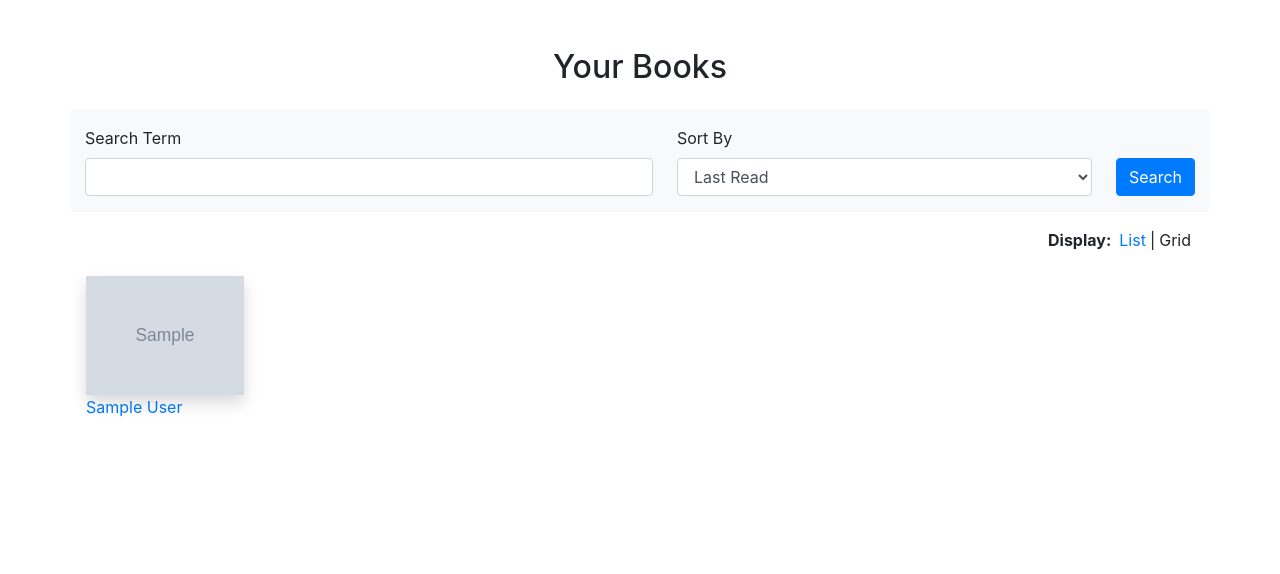
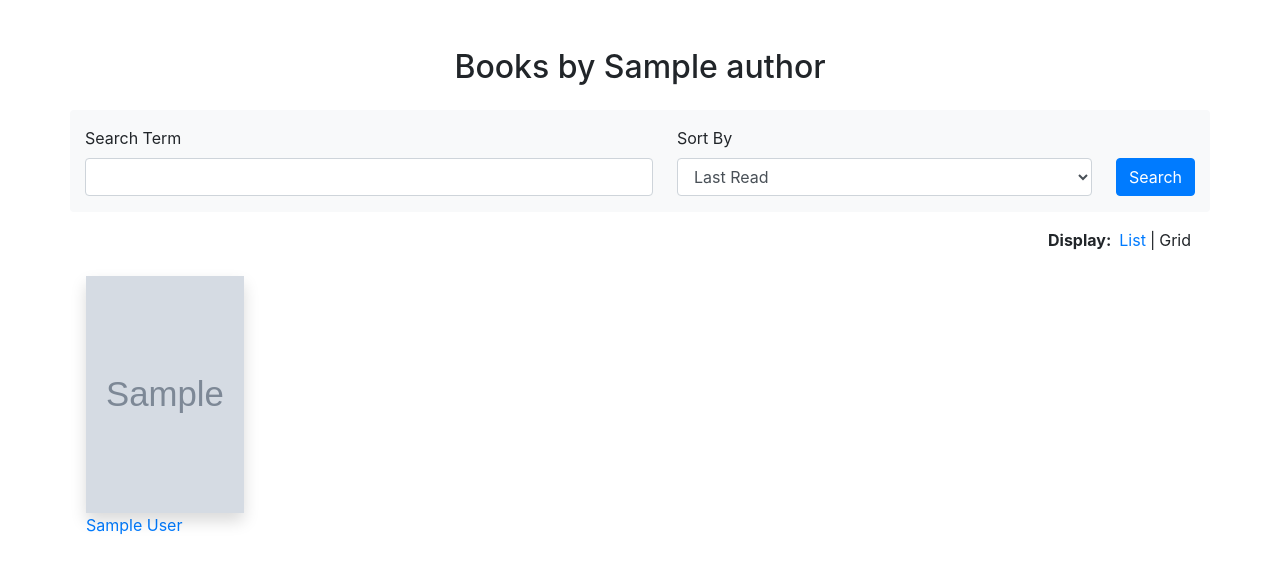
Before and after one commit to tmattmac/nebook, a Flask app: page /?author=1 in a window 1280 px wide. Shown: the part 56-630 px from the top of the page. Run offline with Flask 2, Linux system fonts and the light colour scheme; a user stored in the database is signed in; tables that the repository leaves empty hold one stand-in row (values such as "Sample post"); grey boxes marked "Sample" are stand-in pictures; parts of the project's set-up code (start-up, migrations or seed data) failed here and were passed over; some libraries are stand-ins or nearby versions.

Commit message:
titles now appear correctly

```diff
--- a/app.py
+++ b/app.py
@@ -33,7 +33,7 @@ app.register_blueprint(ajax, url_prefix='/api')
 @app.route('/')
 @login_required
 def index():
-    books, count = build_query(**request.args)
+    books, search_meta = build_query(**request.args)
 
     form = BookSearchForm(
         csrf_enabled=False,
@@ -46,12 +46,12 @@ def index():
     #folderId = gdrive.get_app_folder_id(credentials)
     #files = gdrive.get_all_epub_file_ids(credentials)
 
-    # Test epub opening
-    # from lib.epubtag import EpubBook
-    # file = gdrive.download_file(credentials, files[0])
-    # epub = EpubBook(file)
-
-    return render_template('index.html', books=books, books_count=count, form=form)
+    return render_template(
+        'index.html',
+        books=books,
+        search_meta=search_meta,
+        form=form
+    )
 
 @app.route('/book/<book_id>')
 @login_required
--- a/reader.py
+++ b/reader.py
@@ -25,4 +25,4 @@ def reader_view(book_id):
     except:
         pass
 
-    return render_template('reader.html')
+    return render_template('reader.html', book=book)
--- a/scss/styles.scss
+++ b/scss/styles.scss
@@ -23,3 +23,32 @@
 .inline-comma-list li:last-child::after {
     content: "";
 }
+
+.cover-image-container {
+    position: relative;
+    overflow: hidden;
+}
+
+.cover-image-container:after {
+    content: '';
+    display: block;
+    padding-top: 150%;
+}
+
+.cover-image-container img {
+    width: auto;
+    height: 100%;
+    max-width: none;
+    position: absolute;
+    left: 50%;
+    top: 0;
+    transform: translateX(-50%);
+}
+
+.cover-image-container p {
+    width: auto;
+    width: 100%;
+    max-width: none;
+    position: absolute;
+    padding: 1em 0.5em;
+}
--- a/services.py
+++ b/services.py
@@ -31,21 +31,33 @@ def build_query(**kwargs):
     publisher = kwargs.get('publisher')
     year = kwargs.get('year')
 
+    search_meta = {}
+
     query = db.session.query(UserBook)\
         .filter(UserBook.user_id == current_user.id)\
         .outerjoin(UserBook.authors)\
         .outerjoin(UserBook.tags)
 
     if author:
-        query = query.filter(Author.id == author)
+        # TODO: Try-except block
+        author_name = Author.query.get(author).name
+        if author_name:
+            search_meta['author'] = author_name
+            query = query.filter(Author.id == author)
     if tag:
-        query = query.filter(Tag.id == tag)
+        tag_name = Tag.query.get(tag).tag_name
+        if tag_name:
+            search_meta['tag'] = tag_name
+            query = query.filter(Tag.id == tag)
     if publisher:
+        search_meta['publisher'] = publisher
         query = query.filter(UserBook.publisher.ilike(f'%{publisher}%'))
     if year:
+        search_meta['year'] = year
         query = query.filter(UserBook.publication_year == year)
 
     if q:
+        search_meta['q'] = q
         q = f'%{q}%'
         query = query.filter(or_(
             UserBook.title.ilike(q),
@@ -60,18 +72,22 @@ def build_query(**kwargs):
     elif sort == 'author':
         sort = Author.name
 
+    if sort == 'last_read':
+        order = order or 'desc'
+
     if order == 'desc':
         query = query.order_by(desc(sort).nullslast())
     else:
         query = query.order_by(nullslast(sort))
 
     count = query.count()
+    search_meta['count'] = count
 
     query = query\
             .limit(per_pg)\
             .offset(pg * per_pg)
 
-    return query.all(), count
+    return query.all(), search_meta
 
 def serialize_book(book):
     return {
--- a/templates/index.html
+++ b/templates/index.html
@@ -1,15 +1,17 @@
 {% extends 'base.html' %}
 
-{% from 'macros.html' import author_list, tag_list, column_header %}
+{% from 'macros.html' import author_list, tag_list, column_header, search_title %}
 
-{% block title %}Hello World!{% endblock %}
+{% set page_title = search_title(search_meta) %}
+
+{% block title %}UBP | {{page_title}}{% endblock %}
 
 {% block content %}
 {% if not current_user.gdrive_permission_granted %}
   <p>You will need to authorize access to Google Drive to manage your ebooks.<p>
   <a href="{{url_for('gdrive_authorize')}}" id="gdrive_authorize" class="btn btn-primary">Authorize</a>
 {% else %}
-  <h2 class="text-center">Your Books</h2>
+  <h2 class="text-center">{{page_title}}</h2>
   <div class="row">
     {% include 'book/search-form.html' %}
   </div>
--- a/templates/macros.html
+++ b/templates/macros.html
@@ -34,3 +34,27 @@
   {% endif %}
   <th scope="col"><a href="{{url_for('index', **args)}}">{{label}}</a></th>
 {% endmacro %}
+
+{% macro search_title(args) %}
+  {% if args.q %}
+    Results for '{{args.q}}'
+  {% else %}
+    Books
+  {% endif %}
+
+  {% if args.author %}
+    by {{args.author}}
+  {% endif %}
+
+  {% if args.publisher %}
+    from {{args.publisher}}
+  {% endif %}
+
+  {% if args.year %}
+    published in {{args.year}}
+  {% endif %}
+
+  {% if args.tag %}
+    with '{{args.tag}}' tag
+  {% endif %}
+{% endmacro %}
--- a/templates/reader.html
+++ b/templates/reader.html
@@ -3,7 +3,7 @@
     <head>
         <meta charset="utf-8">
         <meta http-equiv="X-UA-Compatible" content="IE=edge,chrome=1">
-        <title></title>
+        <title>UBP | Read {{book.title}}</title>
         <meta name="description" content="">
         <meta name="viewport" content="width=device-width, user-scalable=no">
         <meta name="apple-mobile-web-app-capable" content="yes">
```
Also changed, not shown: static/css/styles.css, 1 other file.
